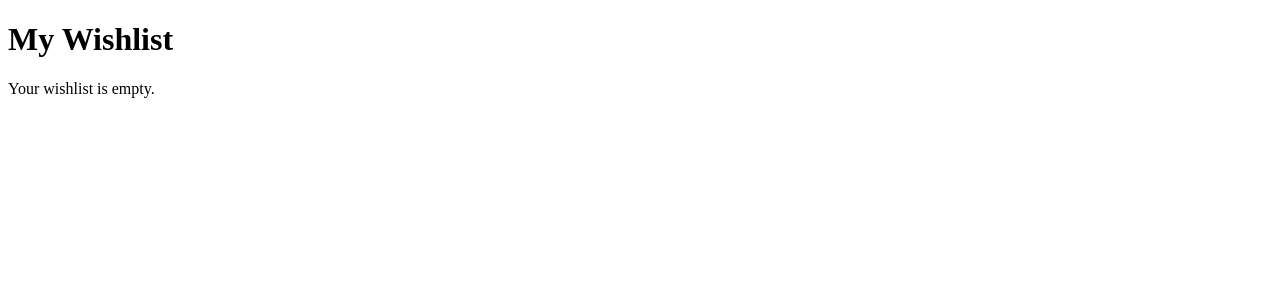
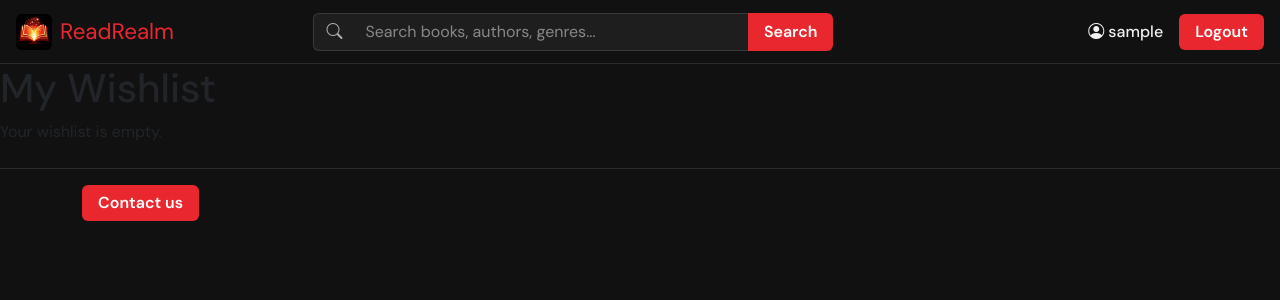
Before and after one commit to ErMejoo/BookRealm, a Django app: page /wishlist/ in a window 1280 px wide. Shown: the top 300 px of the page. Run offline with Django 5.2, Linux system fonts and the light colour scheme; the visitor is signed in with stand-in values (Sample User, id 1); data that the repository does not hold is empty.

Commit message:
Homepage style

```diff
--- a/book_realm_project/settings.py
+++ b/book_realm_project/settings.py
@@ -117,3 +117,6 @@ USE_TZ = True
 # https://docs.djangoproject.com/en/6.0/howto/static-files/
 
 STATIC_URL = 'static/'
+STATICFILES_DIRS = [os.path.join(BASE_DIR, 'static')]
+MEDIA_URL = '/media/'
+MEDIA_ROOT = BASE_DIR
--- a/book_realm_project/urls.py
+++ b/book_realm_project/urls.py
@@ -16,8 +16,10 @@ Including another URLconf
 """
 from django.contrib import admin
 from django.urls import path, include
+from django.conf import settings
+from django.conf.urls.static import static
 
 urlpatterns = [
     path('', include('bookrealm.urls')),
     path('admin/', admin.site.urls),
-]
+] + static(settings.MEDIA_URL, document_root=settings.MEDIA_ROOT)
--- a/bookrealm/views.py
+++ b/bookrealm/views.py
@@ -5,13 +5,28 @@ from django.urls import reverse
 from django.contrib.auth import authenticate, login, logout
 from django.contrib.auth.decorators import login_required
 from django.contrib.auth.models import User
-from .models import Follow, Wishlist, Book
+from .models import Follow, Wishlist, Book, Genre
+from django.db.models import Avg, Count
 from datetime import datetime
 from django.contrib import messages
 
 # Create your views here.
 def home(request):
-    response = render(request, 'bookrealm/home.html')
+    context_dict = {}
+    top_books = (
+        Book.objects.annotate(average_rating=Avg('review__rating'),number_reviews=Count('review')).filter(number_reviews__gt=0).order_by('-average_rating')[:10]
+    )
+    top_authors = (
+        User.objects.annotate(
+            average_rating=Avg('book__review__rating'),
+            total_books=Count('book')
+        ).filter(total_books__gt=0).order_by('-average_rating')[:10]
+    )
+    genres = Genre.objects.all()
+    context_dict['top_books'] = top_books
+    context_dict['top_authors'] = top_authors
+    context_dict['genres'] = genres
+    response = render(request, 'bookrealm/home.html', context_dict)
     return response
 
 def browse(request):
--- /dev/null
+++ b/static/css/style.css
@@ -0,0 +1,227 @@
+:root {
+    --rr-red:      #e8282e;
+    --rr-red-dark: #c01f24;
+    --rr-bg:       #111111;
+    --rr-navbar-h: 64px;
+    --rr-card-bg:  #1a1a1a;
+    --rr-border:   #2a2a2a;
+    --rr-star:     #ffd700;
+    --rr-text:     #f0f0f0;
+    --rr-muted:    #afafaf;
+}
+
+.rr-body {
+    background-color: var(--rr-bg) !important;
+    font-family: 'DM Sans', sans-serif;
+}
+
+.rr-navbar {
+    background-color: var(--rr-bg);
+    border-bottom: 1px solid var(--rr-border);
+    min-height: var(--rr-navbar-h);
+}
+
+.rr-brand {
+    color: var(--rr-red) !important;
+    font-family: 'DM Sans', sans-serif;
+    font-size: 1.4rem;
+}
+
+.rr-search-form {
+    width: 100%;
+    max-width: 520px;
+}
+
+@media (max-width: 767px) {
+    .rr-search-form {
+        max-width: 100%;
+        margin: 0.75rem 0 !important;
+    }
+}
+
+.rr-search-icon, .rr-search-input {
+    background-color: #1e1e1e !important;
+    border-color: #3a3a3a !important;
+    color: #fff !important;
+}
+
+.rr-search-input::placeholder {
+    color: #888;
+}
+
+.rr-search-input:focus {
+    box-shadow: none !important;
+    border-color: var(--rr-red) !important;
+}
+
+.rr-btn-red {
+    background-color: var(--rr-red);
+    color: #fff;
+    border: none;
+    font-weight: 600;
+    transition: background 0.2s;
+}
+
+.rr-btn-red:hover {
+    background-color: var(--rr-red-dark);
+    color: #fff;
+}
+
+.rr-main {
+    padding-top: var(--rr-navbar-h);
+    min-height: 100vh;
+}
+
+.rr-hero-title {
+    font-family: 'DM Sans', sans-serif;
+    font-weight: 900;
+    font-size: clamp(1.8rem, 5vw, 3.5rem);
+    color: var(--rr-text) !important;  /* ← aggiunto !important */
+    line-height: 1.15;
+    max-width: 90%;
+}
+
+.rr-hero-sub {
+    font-size: clamp(1rem, 2vw, 1.2rem);
+    max-width: 560px;
+}
+
+@media (max-width: 575px) {
+    .rr-hero-title br { display: none; }
+    .rr-hero-sub br   { display: none; }
+}
+
+.rr-icon-red {
+    color: var(--rr-red);
+}
+
+.rr-book-card {
+    background-color: var(--rr-card-bg) !important;
+    transition: transform 0.2s;
+    cursor: pointer;
+}
+.rr-book-card:hover {
+    transform: translateY(-4px);
+    border: 1px solid var(--rr-red) !important;
+}
+
+.rr-book-cover {
+    width: 100%;
+    aspect-ratio: 2 / 3;
+    object-fit: cover;
+}
+
+.rr-book-cover-placeholder {
+    width: 100%;
+    aspect-ratio: 2 / 3;
+    background-color: #222;
+}
+
+.rr-truncate {
+    white-space: nowrap;
+    overflow: hidden;
+    text-overflow: ellipsis;
+}
+
+.rr-stars {
+    color: var(--rr-star);
+}
+
+.rr-author-card {
+    background-color: var(--rr-card-bg) !important;
+    transition: transform 0.2s;
+}
+.rr-author-card:hover {
+    transform: translateY(-3px);
+}
+
+.rr-border {
+    border-color: var(--rr-border) !important;
+}
+
+.rr-author-photo {
+    width: 90px;
+    height: 90px;
+    object-fit: cover;
+}
+
+.rr-author-photo-placeholder {
+    width: 90px;
+    height: 90px;
+    background-color: #2a2a2a;
+}
+
+@media (max-width: 575px) {
+    .rr-author-photo,
+    .rr-author-photo-placeholder {
+        width: 70px;
+        height: 70px;
+    }
+}
+
+.rr-genre-btn {
+    background-color: var(--rr-card-bg);
+    color: #fff;
+    border: 1px solid var(--rr-border);
+    transition: border-color 0.2s, color 0.2s;
+}
+.rr-genre-btn:hover {
+    border-color: var(--rr-red);
+    color: var(--rr-red);
+    background-color: var(--rr-card-bg);
+}
+
+@media (max-width: 575px) {
+    .rr-genre-btn {
+        padding-top: 0.5rem !important;
+        padding-bottom: 0.5rem !important;
+        font-size: 0.85rem;
+    }
+}
+
+.rr-footer {
+    border-top: 1px solid var(--rr-border);
+}
+
+@media (max-width: 575px) {
+    .rr-footer .container {
+        flex-direction: column;
+        gap: 0.5rem;
+        text-align: center;
+    }
+}
+
+.rr-logo-img {
+    width: 36px;
+    height: 36px;
+    object-fit: cover;
+    border-radius: 6px;
+}
+
+.rr-nav-link {
+    color: var(--rr-text) !important;
+    font-weight: 500;
+    transition: color 0.2s;
+}
+.rr-nav-link:hover {
+    color: var(--rr-red) !important;
+}
+
+.navbar-brand span, .card-title, .fw-bold {
+    color: var(--rr-text) !important;
+}
+
+.text-secondary {
+    color: var(--rr-muted) !important;
+}
+
+.rr-brand, .rr-brand span {
+  color: var(--rr-red) !important;
+}
+
+.rr-view-all {
+  color: var(--rr-text) !important;
+}
+.rr-view-all:hover {
+  color: var(--rr-text) !important;
+}
--- /dev/null
+++ b/templates/bookrealm/bootstrap-base.html
@@ -0,0 +1,109 @@
+<!DOCTYPE html>
+
+{% load static %}
+
+<html lang="en">
+<head>
+  <meta charset="utf-8">
+  <meta name="viewport" content="width=device-width, initial-scale=1, shrink-to-fit=no">
+  <meta name="description" content="ReadRealm - Discover Your Next Great Read">
+
+  <title>ReadRealm - {% block title_block %}Discover Your Next Great Read{% endblock %}</title>
+
+  <!-- Bootstrap 5 CSS -->
+  <link href="https://cdn.jsdelivr.net/npm/bootstrap@5.3.0/dist/css/bootstrap.min.css" rel="stylesheet">
+  <!-- Bootstrap Icons -->
+  <link href="https://cdn.jsdelivr.net/npm/bootstrap-icons@1.11.0/font/bootstrap-icons.css" rel="stylesheet">
+  <!-- Google Fonts -->
+  <link href="https://fonts.googleapis.com/css2?family=Playfair+Display:wght@700;900&family=DM+Sans:wght@400;500;600&display=swap" rel="stylesheet">
+  <!-- Custom styles (solo ciò che Bootstrap non copre) -->
+  <link rel="stylesheet" href="{% static 'css/style.css' %}">
+
+</head>
+
+<!-- data-bs-theme="dark" attiva il dark mode nativo di Bootstrap 5.3 -->
+<body class="rr-body">
+
+  <!-- ========== NAVBAR ========== -->
+  <header>
+    <nav class="navbar navbar-expand-md navbar-dark fixed-top rr-navbar px-3">
+
+      <!-- Logo -->
+      <a class="navbar-brand rr-brand d-flex align-items-center gap-2" href="{% url 'BookRealm:home' %}">
+        <img src="{% static 'images/logo.jpeg' %}" alt="ReadRealm logo" class="rr-logo-img">
+        <span>ReadRealm</span>
+      </a>
+
+      <!-- Hamburger (mobile) -->
+      <button class="navbar-toggler border-0" type="button"
+              data-bs-toggle="collapse"
+              data-bs-target="#navbarCollapse"
+              aria-controls="navbarCollapse"
+              aria-expanded="false"
+              aria-label="Toggle navigation">
+        <span class="navbar-toggler-icon"></span>
+      </button>
+
+      <div class="collapse navbar-collapse" id="navbarCollapse">
+
+        <!-- Search bar centrata -->
+        <form class="d-flex mx-auto rr-search-form"
+              action="{% url 'BookRealm:browse' %}"
+              method="GET">
+          <div class="input-group">
+            <span class="input-group-text rr-search-icon border-end-0">
+              <i class="bi bi-search text-secondary"></i>
+            </span>
+            <input class="form-control rr-search-input border-start-0"
+                   type="search"
+                   name="q"
+                   placeholder="Search books, authors, genres..."
+                   value="{{ request.GET.q }}">
+            <button class="btn rr-btn-red px-3" type="submit">Search</button>
+          </div>
+        </form>
+        <!-- Login / Sign Up -->
+        <ul class="navbar-nav ms-auto align-items-center gap-2">
+          {% if user.is_authenticated %}
+            <li class="nav-item">
+              <a class="nav-link rr-nav-link" href="#">
+                <i class="bi bi-person-circle me-1"></i><span style="color: var(--rr-text);">{{ user.username }}</span>
+              </a>
+            </li>
+            <li class="nav-item">
+              <a class="btn rr-btn-red px-3" href="#">Logout</a>
+            </li>
+          {% else %}
+            <li class="nav-item">
+              <a class="nav-link rr-nav-link" href="#">Login</a>
+            </li>
+            <li class="nav-item">
+              <a class="btn rr-btn-red px-3 py-1" href="{% url 'registration_register' %}">Sign Up</a>
+            </li>
+          {% endif %}
+        </ul>
+
+      </div>
+    </nav>
+  </header>
+
+  <!-- ========== CONTENUTO PRINCIPALE ========== -->
+  <main role="main" class="rr-main">
+
+    {% block body_block %}
+    {% endblock %}
+
+    <!-- Footer -->
+    <footer class="rr-footer py-3 mt-4">
+      <div class="container d-flex justify-content-between">
+        <a href="" class="btn rr-btn-red px-3">Contact us</a>
+      </div>
+    </footer>
+
+  </main>
+
+  <!-- Bootstrap JS -->
+  <script src="https://cdn.jsdelivr.net/npm/bootstrap@5.3.0/dist/js/bootstrap.bundle.min.js"></script>
+
+</body>
+</html>
--- a/templates/bookrealm/browse.html
+++ b/templates/bookrealm/browse.html
@@ -1,4 +1,4 @@
-{% extends 'bookrealm/base.html' %}
+{% extends 'bookrealm/bootstrap-base.html' %}
 
 {% block title %}Browse{% endblock %}
 
--- a/templates/bookrealm/base.html
+++ b/templates/bookrealm/old-base.html
@@ -13,8 +13,8 @@
         <header>
             <nav>
                 <ul>
-                    <li><a href="{% url 'home' %}">ReadRealm</a></li>
-                    <li><a href="{% url 'browse' %}">Search</a></li>
+                    <li><a href="{% url 'BookRealm:home' %}">ReadRealm</a></li>
+                    <li><a href="{% url 'BookRealm:browse' %}">Search</a></li>
                     <li><a href="">Login</a></li>
                     <li><a href="">Sign Up</a></li>
                 </ul>
--- a/templates/bookrealm/wishlist.html
+++ b/templates/bookrealm/wishlist.html
@@ -1,10 +1,8 @@
-<!DOCTYPE html>
-<html lang="en">
-<head>
-    <meta charset="UTF-8">
-    <meta name="viewport" content="width=device-width, initial-scale=1.0">
-    <title>Wishlist</title>
-</head>
+{% extends 'bookrealm/bootstrap-base.html' %}
+
+{% block title %}My Wishlist{% endblock %}
+
+{% block body_block %}
 <body>
     <h1>My Wishlist</h1>
 
@@ -21,4 +19,4 @@
         <p>Your wishlist is empty.</p>
     {% endif %}
 </body>
-</html>
+{% endblock %}
```
Also changed, not shown: templates/bookrealm/chosenBook.html (+5 -11 lines), templates/bookrealm/home.html (+130 -46 lines), covers/811iBn28JdL._SY522_.jpg (added), static/images/logo.jpeg (added), 3 other files.
